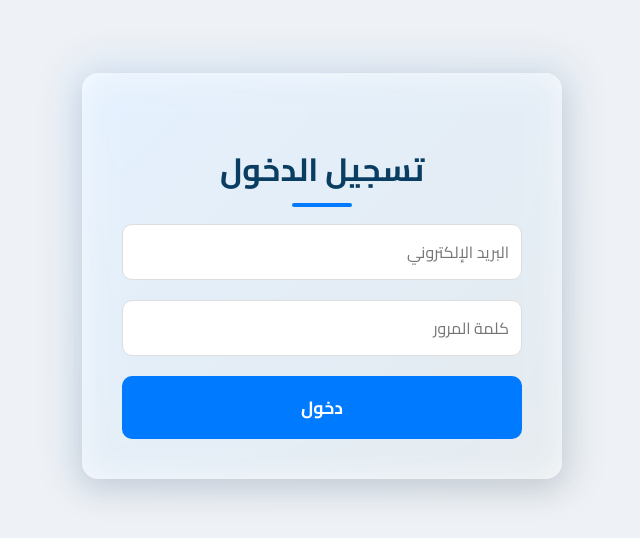
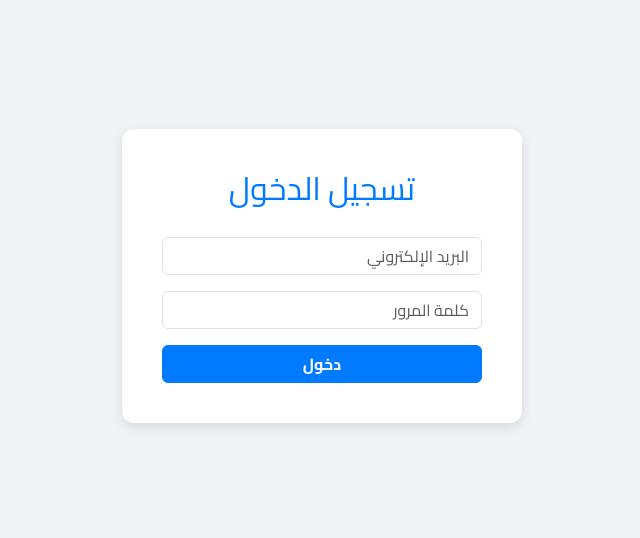
Before and after one commit to nibras94/-, a website: page index.html in a window 1280 px wide. Shown: the part 124-662 px from the top of the page, without its empty margins (318-958 px from the left). Drawn offline with nearby package versions, Linux system fonts and the light colour scheme.

Commit message:
Update index.html

```diff
--- a/index.html
+++ b/index.html
@@ -4,147 +4,71 @@
     <meta charset="UTF-8">
     <meta name="viewport" content="width=device-width, initial-scale=1.0">
     <title>تسجيل الدخول</title>
-    <link rel="preconnect" href="https://fonts.googleapis.com">
-    <link rel="preconnect" href="https://fonts.gstatic.com" crossorigin>
+    <!-- Bootstrap RTL CSS -->
+    <link href="https://cdn.jsdelivr.net/npm/bootstrap@5.3.2/dist/css/bootstrap.rtl.min.css" rel="stylesheet">
+    <!-- Google Fonts -->
     <link href="https://fonts.googleapis.com/css2?family=Cairo:wght@400;700&display=swap" rel="stylesheet">
     <style>
-        :root {
-            --primary-color: #007bff;
-            --secondary-color: #0a3d62;
-            --bg-body: #eef1f5;
-            --bg-container: #ffffff;
-            --text-color: #333;
-            --shadow: 0 10px 30px rgba(0, 0, 0, 0.1);
-        }
-
         body {
             font-family: 'Cairo', sans-serif;
-            background-color: var(--bg-body);
+            background-color: #f0f2f5;
+            height: 100vh;
             display: flex;
             justify-content: center;
             align-items: center;
-            height: 100vh;
-            margin: 0;
-            overflow: hidden;
         }
 
-        .container {
-            background-color: var(--bg-container);
+        .login-container {
+            max-width: 400px;
+            width: 100%;
             padding: 40px;
-            border-radius: 16px;
-            box-shadow: var(--shadow);
-            text-align: center;
-            width: 90%;
-            max-width: 400px;
-            animation: fadeIn 0.8s ease-in-out;
-            position: relative;
-            z-index: 1;
-        }
-
-        .container::before {
-            content: '';
-            position: absolute;
-            top: -10px;
-            right: -10px;
-            bottom: -10px;
-            left: -10px;
-            background: linear-gradient(135deg, var(--primary-color), var(--secondary-color));
-            border-radius: 20px;
-            filter: blur(20px);
-            opacity: 0.1;
-            z-index: -1;
-            transition: opacity 0.5s ease;
-        }
-
-        .container:hover::before {
-            opacity: 0.2;
-        }
-
-        @keyframes fadeIn {
-            from { opacity: 0; transform: translateY(-20px); }
-            to { opacity: 1; transform: translateY(0); }
+            background-color: #fff;
+            border-radius: 12px;
+            box-shadow: 0 4px 12px rgba(0,0,0,0.1);
         }
 
         h2 {
-            font-size: 2rem;
-            color: var(--secondary-color);
-            margin-bottom: 25px;
-            position: relative;
+            margin-bottom: 30px;
+            color: #007bff;
+            text-align: center;
         }
 
-        h2::after {
-            content: '';
-            position: absolute;
-            bottom: -8px;
-            right: 50%;
-            transform: translateX(50%);
-            width: 60px;
-            height: 4px;
-            background-color: var(--primary-color);
-            border-radius: 2px;
+        input.form-control {
+            direction: rtl; /* توحيد اتجاه النص */
+            text-align: right; /* محاذاة النص للجانب الأيمن */
         }
 
-        input {
-            width: 100%;
-            padding: 12px;
-            margin-bottom: 20px;
-            border: 1px solid #ddd;
-            border-radius: 10px;
-            box-sizing: border-box;
-            font-size: 1rem;
-            font-family: 'Cairo', sans-serif;
-            transition: border-color 0.3s ease, box-shadow 0.3s ease;
+        button.btn-primary {
+            background-color: #007bff;
+            border-color: #007bff;
+            font-weight: bold;
         }
 
-        input:focus {
-            outline: none;
-            border-color: var(--primary-color);
-            box-shadow: 0 0 8px rgba(0, 123, 255, 0.2);
-        }
-
-        button {
-            width: 100%;
-            padding: 15px;
-            background-color: var(--primary-color);
-            color: white;
-            border: none;
-            border-radius: 10px;
-            font-size: 1.1rem;
-            font-weight: bold;
-            font-family: 'Cairo', sans-serif;
-            cursor: pointer;
-            transition: background-color 0.3s ease, transform 0.2s ease;
-        }
-
-        button:hover {
-            background-color: var(--secondary-color);
-            transform: translateY(-2px);
-            box-shadow: 0 4px 12px rgba(0, 0, 0, 0.1);
-        }
-
-        #error-message {
-            color: #dc3545;
-            margin-top: -10px;
-            margin-bottom: 15px;
-            font-size: 0.9rem;
-            font-weight: bold;
-            display: none;
+        button.btn-primary:hover {
+            background-color: #0056b3;
+            border-color: #0056b3;
         }
     </style>
 </head>
 <body>
-    <div class="container">
+    <div class="login-container">
         <h2>تسجيل الدخول</h2>
         <form id="login-form">
-            <input type="email" id="email" placeholder="البريد الإلكتروني" required>
-            <input type="password" id="password" placeholder="كلمة المرور" required>
-            <div id="error-message"></div>
-            <button type="submit">دخول</button>
+            <div class="mb-3">
+                <input type="email" id="email" class="form-control" placeholder="البريد الإلكتروني" required>
+            </div>
+            <div class="mb-3">
+                <input type="password" id="password" class="form-control" placeholder="كلمة المرور" required>
+            </div>
+            <button type="submit" class="btn btn-primary w-100">دخول</button>
         </form>
     </div>
+
+    <!-- Firebase -->
     <script src="https://www.gstatic.com/firebasejs/8.10.0/firebase-app.js"></script>
     <script src="https://www.gstatic.com/firebasejs/8.10.0/firebase-auth.js"></script>
     <script src="https://www.gstatic.com/firebasejs/8.10.0/firebase-firestore.js"></script>
+
     <script>
         const firebaseConfig = {
           apiKey: "AIzaSyDLAF7NllObxnciIdRXlKe_BrFJE5sKHHE",
@@ -155,85 +79,26 @@
           appId: "1:918305105898:web:94cf532638acdfbbc27493"
         };
         firebase.initializeApp(firebaseConfig);
-        const loginForm = document.getElementById('login-form');
         const auth = firebase.auth();
         const db = firebase.firestore();
-        const errorMessageDiv = document.getElementById('error-message');
 
-        // وظيفة لتوليد رمز فريد
-        function generateUUID() {
-            return 'xxxxxxxx-xxxx-4xxx-yxxx-xxxxxxxxxxxx'.replace(/[xy]/g, function(c) {
-                var r = Math.random() * 16 | 0,
-                    v = c === 'x' ? r : (r & 0x3 | 0x8);
-                return v.toString(16);
-            });
-        }
-
+        const loginForm = document.getElementById('login-form');
         loginForm.addEventListener('submit', async (e) => {
             e.preventDefault();
             const email = loginForm['email'].value;
             const password = loginForm['password'].value;
-            errorMessageDiv.style.display = 'none';
-
             try {
                 const res = await auth.signInWithEmailAndPassword(email, password);
                 const user = res.user;
                 const doc = await db.collection('users').doc(user.uid).get();
-
-                if (doc.exists) {
                 const userData = doc.data();
-                    let currentDeviceToken = localStorage.getItem('deviceToken');
-
-                    // إذا لم يكن هناك رمز مخزن في الجهاز
-                    if (!currentDeviceToken) {
-                        currentDeviceToken = generateUUID();
-                        localStorage.setItem('deviceToken', currentDeviceToken);
-                    }
-
-                    // التحقق من وجود رمز في قاعدة البيانات
-                    if (!userData.deviceToken) {
-                        // لأول مرة: ربط الرمز بالجهاز
-                        await db.collection('users').doc(user.uid).update({
-                            deviceToken: currentDeviceToken
-                        });
-                        console.log("تم ربط الحساب بهذا الجهاز.");
-                    } else if (userData.deviceToken !== currentDeviceToken) {
-                        // إذا كان الرمز مختلفًا: رفض الدخول
-                        errorMessageDiv.textContent = 'هذا الحساب مفتوح بالفعل على جهاز آخر. يرجى تسجيل الدخول من الجهاز الأصلي.';
-                        errorMessageDiv.style.display = 'block';
-                        await auth.signOut();
-                        return;
-                    }
-
-                    // التوجيه بناءً على الدور
                 if (userData.role === 'admin') {
                     window.location.href = 'admin.html';
                 } else {
                     window.location.href = 'employee.html';
                 }
-
-                } else {
-                    errorMessageDiv.textContent = 'بيانات المستخدم غير موجودة.';
-                    errorMessageDiv.style.display = 'block';
-                    await auth.signOut();
-                }
             } catch (error) {
-                let message = 'حدث خطأ. يرجى المحاولة مرة أخرى.';
-                switch (error.code) {
-                    case 'auth/wrong-password':
-                        message = 'كلمة المرور خاطئة.';
-                        break;
-                    case 'auth/user-not-found':
-                        message = 'البريد الإلكتروني غير مسجل.';
-                        break;
-                    case 'auth/invalid-email':
-                        message = 'صيغة البريد الإلكتروني غير صحيحة.';
-                        break;
-                    default:
-                        message = 'حدث خطأ غير معروف. يرجى المحاولة مرة أخرى.';
-                }
-                errorMessageDiv.textContent = message;
-                errorMessageDiv.style.display = 'block';
+                alert(error.message);
             }
         });
     </script>
```
Lines whose indentation alone changed are shown as unchanged.
